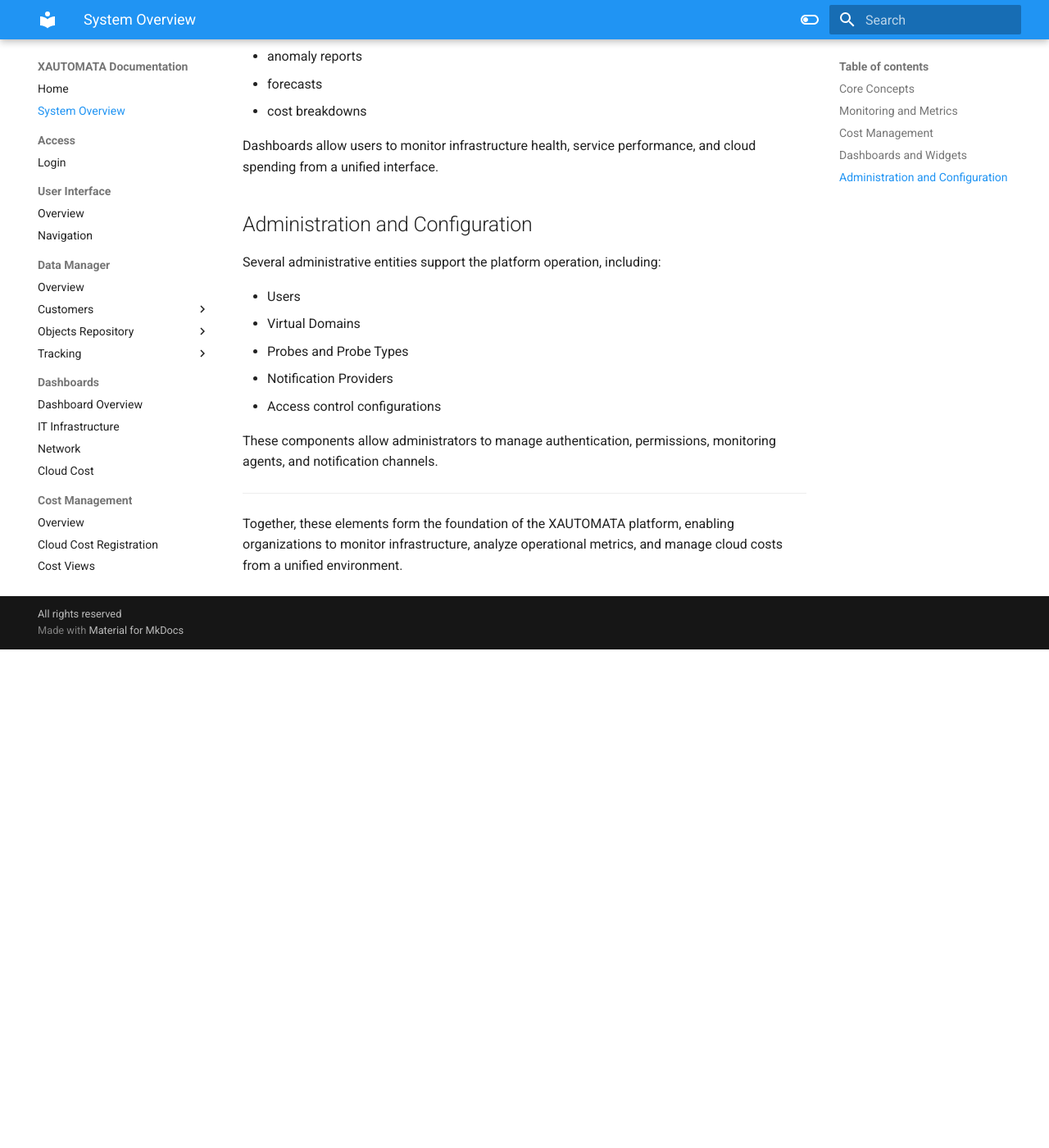
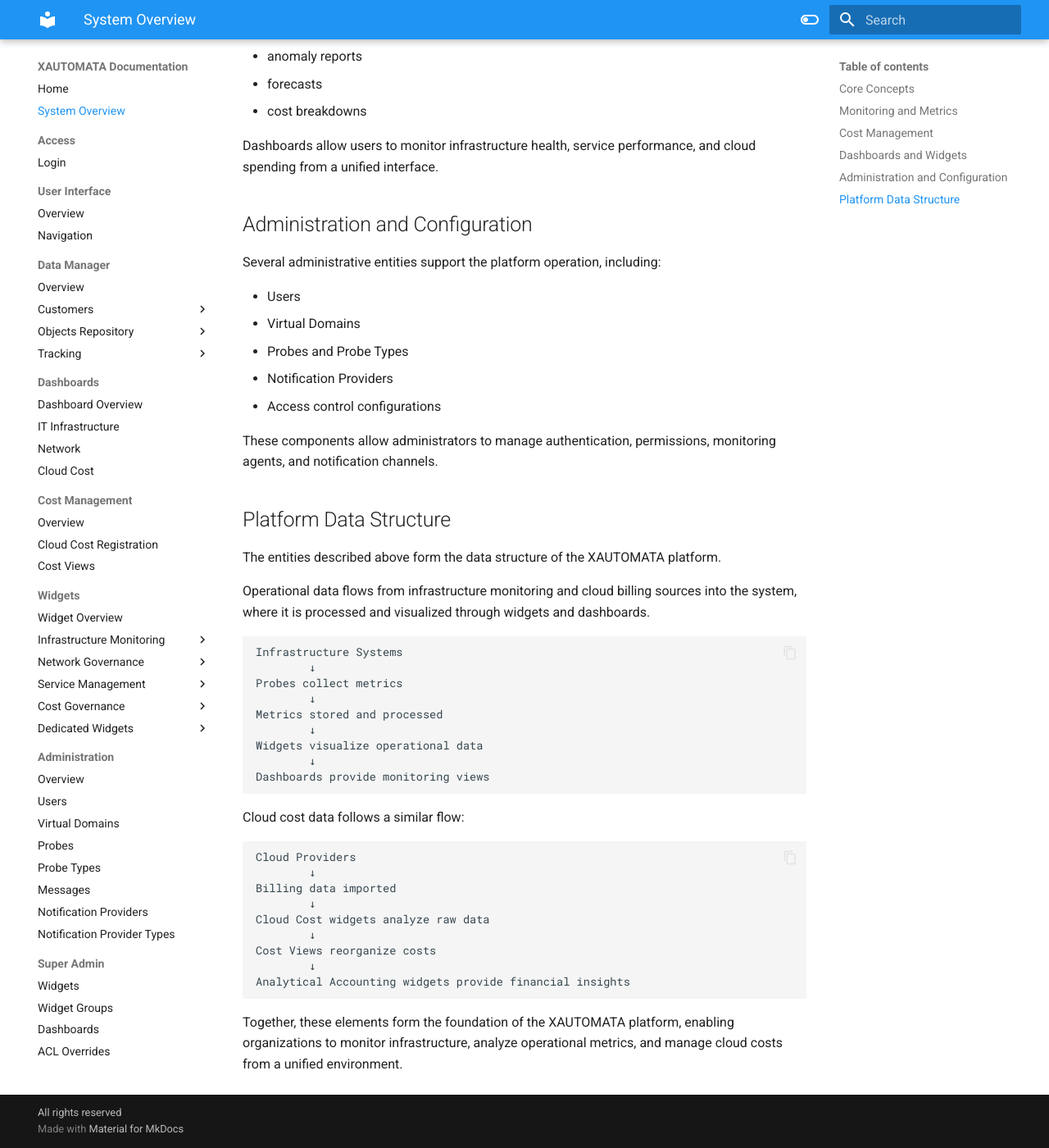
Before and after one commit to xautomata/User-Interface-Manual, an MkDocs documentation site: the page built from docs/system_overview.md, in a window 1280 px wide and 1400 px high, scrolled down 1781 px. Shown: the whole window at 82% size. Built offline with MkDocs 1.6.1 and Material for MkDocs 9.7.7, drawn with Linux system fonts in a browser that asks for light colours; before the commit the page ends 2573 px from its top, so only the background shows below that.

Commit message:
Add platform data structure section to system overview; enhance clarity on data flow and widget visualization

````diff
--- a/docs/system_overview.md
+++ b/docs/system_overview.md
@@ -16,7 +16,6 @@ Customer
         └─ Groups
              └─ Objects
                   └─ Metrics
-
 ```
 
 * **Customers** represent organizations monitored by the platform.
@@ -85,6 +84,36 @@ Several administrative entities support the platform operation, including:
 
 These components allow administrators to manage authentication, permissions, monitoring agents, and notification channels.
 
----
+## Platform Data Structure
+
+The entities described above form the data structure of the XAUTOMATA platform.
+
+Operational data flows from infrastructure monitoring and cloud billing sources into the system, where it is processed and visualized through widgets and dashboards.
+
+```text
+Infrastructure Systems
+        ↓
+Probes collect metrics
+        ↓
+Metrics stored and processed
+        ↓
+Widgets visualize operational data
+        ↓
+Dashboards provide monitoring views
+```
+
+Cloud cost data follows a similar flow:
+
+```text
+Cloud Providers
+        ↓
+Billing data imported
+        ↓
+Cloud Cost widgets analyze raw data
+        ↓
+Cost Views reorganize costs
+        ↓
+Analytical Accounting widgets provide financial insights
+```
 
 Together, these elements form the foundation of the XAUTOMATA platform, enabling organizations to monitor infrastructure, analyze operational metrics, and manage cloud costs from a unified environment.
````
